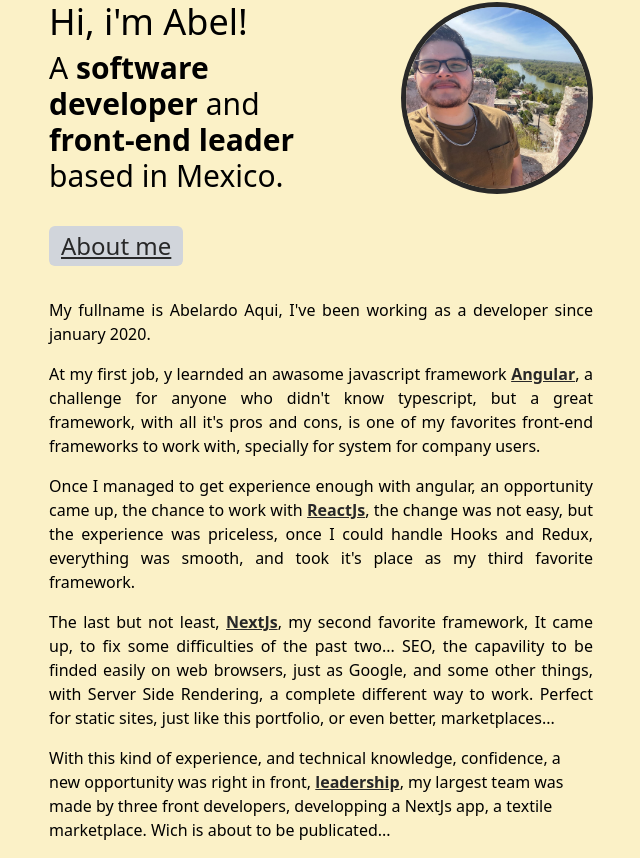
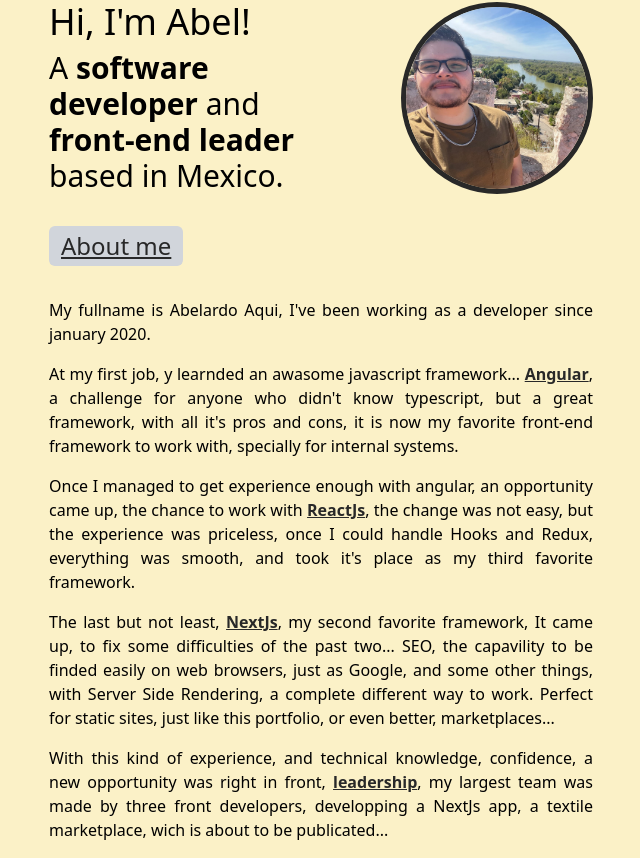
Before and after one commit to TecAbel/tecabel-portfolio, a Next.js app: page / in a window 1280 px wide. Shown: the part 246-1104 px from the top of the page, without its empty margins (319-959 px from the left). Built offline with nearby package versions, Linux system fonts and the light colour scheme.

Commit message:
fix(hellow.tsx): fix text

```diff
--- a/src/components/head.tsx
+++ b/src/components/head.tsx
@@ -11,7 +11,7 @@ export const HeadPortfolio = () => {
           md:text-4xl
           "
         >
-          Hi, i&apos;m Abel!
+          Hi, I&apos;m Abel!
         </p>
         <p
           className="
--- a/src/components/sections/hellow-section.tsx
+++ b/src/components/sections/hellow-section.tsx
@@ -2,7 +2,7 @@ import { FC } from 'react'
 
 export const HellowSection: FC = () => {
   return (
-    <div className="flex flex-col gap-4">
+    <div className="flex flex-col gap-4 text-justify">
       <p
         className="
         section-title
@@ -12,21 +12,20 @@ export const HellowSection: FC = () => {
       >
         About me
       </p>
-      <p className="text-justify">
+      <p>
         My fullname is Abelardo Aqui, I&apos;ve been working as a developer
         since january 2020.
       </p>
-      <p className="text-justify">
-        At my first job, y learnded an awasome javascript framework{' '}
+      <p>
+        At my first job, y learnded an awasome javascript framework...{' '}
         <strong className="text-main-dark underline dark:text-main">
           Angular
         </strong>
         , a challenge for anyone who didn&apos;t know typescript, but a great
-        framework, with all it&apos;s pros and cons, is one of my favorites
-        front-end frameworks to work with, specially for system for company
-        users.
+        framework, with all it&apos;s pros and cons, it is now my favorite front-end
+        framework to work with, specially for internal systems.
       </p>
-      <p className="text-justify">
+      <p>
         Once I managed to get experience enough with angular, an opportunity
         came up, the chance to work with{' '}
         <strong className="text-main-dark underline dark:text-main">
@@ -36,7 +35,7 @@ export const HellowSection: FC = () => {
         could handle Hooks and Redux, everything was smooth, and took it&apos;s
         place as my third favorite framework.
       </p>
-      <p className="text-justify">
+      <p>
         The last but not least,{' '}
         <strong className="text-main-dark underline dark:text-main">
           NextJs
@@ -49,9 +48,12 @@ export const HellowSection: FC = () => {
       </p>
       <p>
         With this kind of experience, and technical knowledge, confidence, a new
-        opportunity was right in front, <strong className='text-main-dark dark:text-main underline'>leadership</strong>, my largest
-        team was made by three front developers, developping a NextJs app, a
-        textile marketplace. Wich is about to be publicated...
+        opportunity was right in front,{' '}
+        <strong className="text-main-dark underline dark:text-main">
+          leadership
+        </strong>
+        , my largest team was made by three front developers, developping a
+        NextJs app, a textile marketplace, wich is about to be publicated...
       </p>
     </div>
   )
```
